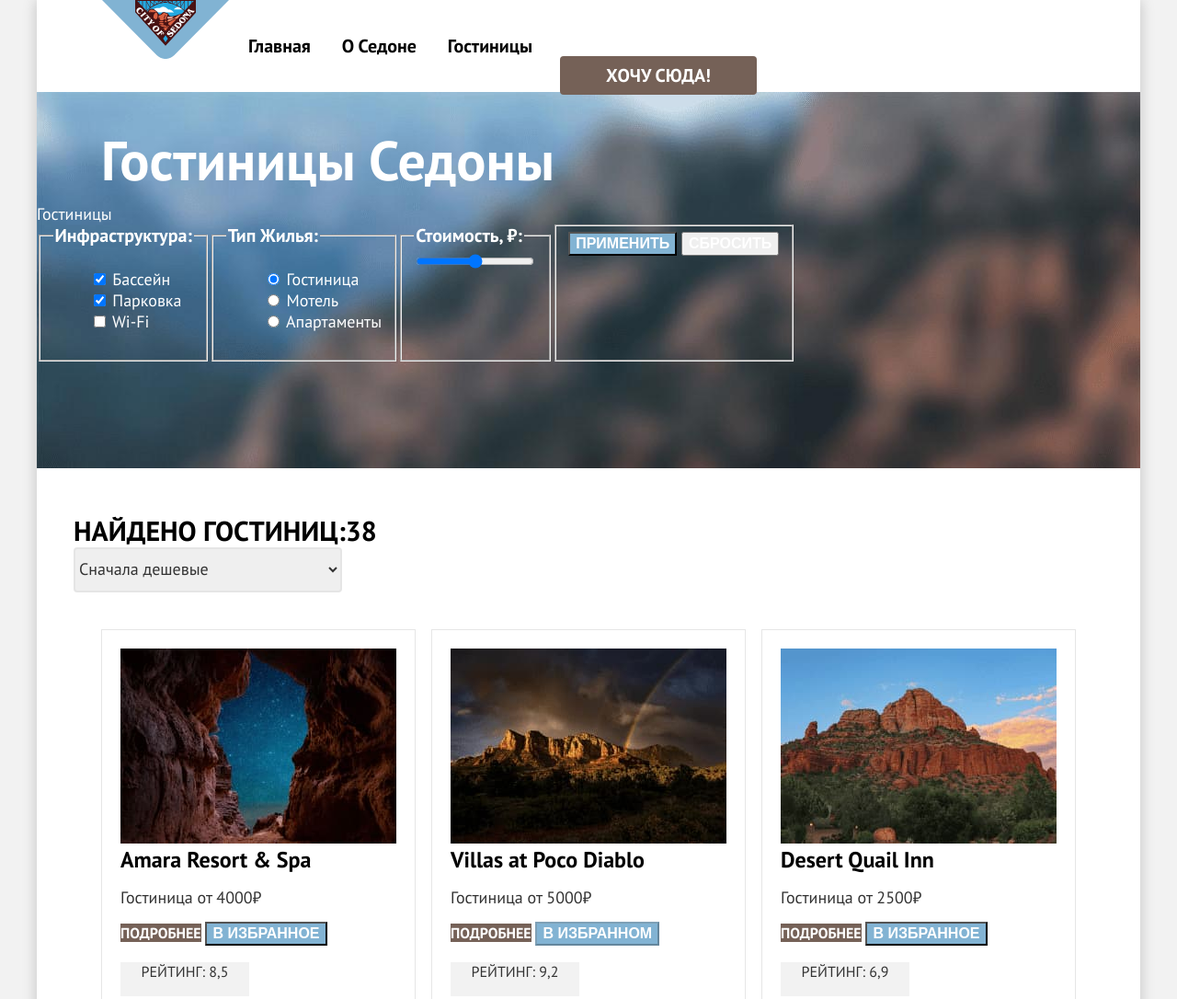
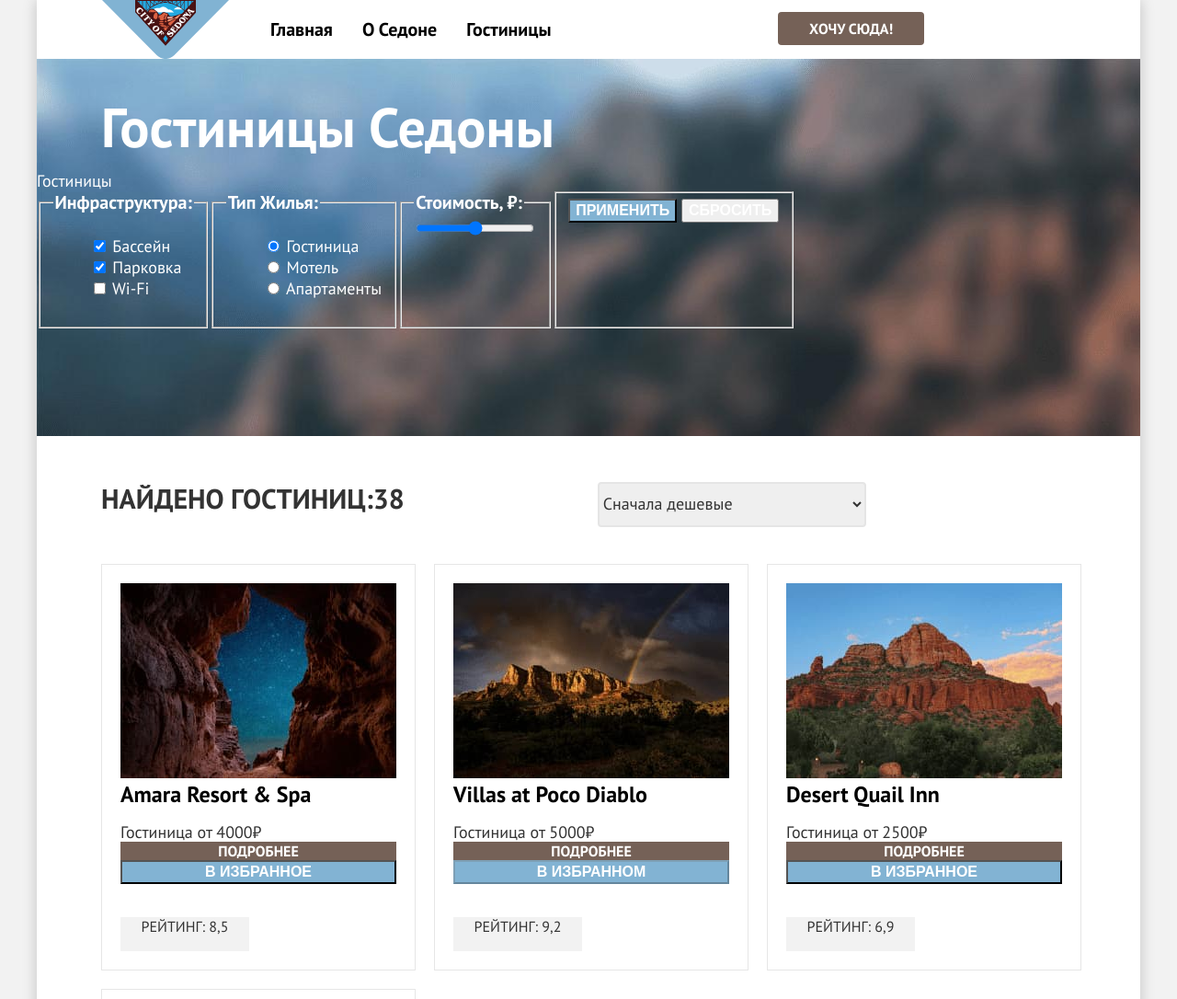
Before and after one commit to htmlacademy-htmlcss/2189459-sedona-35, a plain HTML site: page catalog.html in a window 1280 px wide. Shown: the top 1086 px of the page at 92% size. Drawn offline with Linux system fonts and the light colour scheme.

Commit message:
добавляет меокие сетки

```diff
--- a/сatalog.html
+++ b/catalog.html
@@ -121,7 +121,6 @@
       </section>
     </div>
 
-     <div class="sorting-container">
     <section class="hotels-view-settings">
         <h2 class="sort visually-hidden">Сортировка поиска</h2>
         <p class="hotels-found">Найдено гостиниц:<span>38</span></p>
@@ -140,7 +139,7 @@
           <span class="visually-hidden">Показать список</span>
         </a>
       </section>
-      </div>
+
 
 
       <section class="hotels-cards">
--- a/styles/styles.css
+++ b/styles/styles.css
@@ -66,15 +66,15 @@
 .page-header {
   color: #000000;
   background: #ffffff;
+  padding: 0;
   padding-left: 200px;
   position: relative;
 }
 
 .navigation{
-  display: grid;
-  grid-template-columns: 339px 268px;
-  align-items: center;
+  display: flex;
   padding: 0;
+  margin: 0;
 }
 
 .navigation-list {
@@ -82,14 +82,27 @@
   margin: 0;
   padding: 0;
   display: flex;
-  justify-content: space-between;
   flex-wrap: wrap;
-  margin-left: 30px;
+  width: 450px;
+  padding-left: 38px;
 }
 
-.navigation-user {
-  max-width: 280px;
-  margin-right: auto;
+.navigation-item {
+  padding: 20px 16px;
+}
+
+.navigation-user-list {
+  display: flex;
+  justify-content: ;
+  flex-wrap: wrap;
+  margin: 0;
+  padding: 0;
+  list-style-type: none;
+}
+
+.navigation-user-item {
+  padding: 22px 12px;
+
 }
 
 .navigation-link {
@@ -106,24 +119,23 @@
   padding: 0;
 }
 
-.navigation-user .navigation-link {
-  min-width: 44px;
-  min-height: 64px;
-}
 
 .navigation-button {
   background-color: #756157;
   color: #FFFFFF;
-  font-size: 20px;
-  line-height: 36px;
+  font-size: 16px;
+  line-height: 20px;
   font-weight: 700;
   text-decoration: none;
   text-transform: uppercase;
   text-align: center;
-  width: 160px;
-  height: 36px;
+  width: 92px;
+  min-height: 20px;
   border-radius: 4px;
-  padding: 8px 50px;
+  padding: 8px 34px;
+  box-sizing: border-box;
+  border: none;
+  font-family: "PT Sans", sans-serif;
 }
 
 .main-index {
@@ -320,7 +332,7 @@
   color: #333333;
   margin: 0;
   padding-top: 115px;
-  padding-bottom: 185px;
+  padding-bottom: 105px;
 }
 
 .book-hotels-title {
@@ -340,6 +352,7 @@
   margin: 0 auto;
   text-align: center;
   width: 592px;
+  margin-bottom: 63px;
 }
 
 .hotel-search-button {
@@ -351,6 +364,11 @@
   text-decoration: none;
   text-transform: uppercase;
   text-align: center;
+  padding: 8px 50px;
+  width: 376px;
+  min-height: 52px;
+  border-radius: 4px;
+  font-family: "PT Sans", "Arial", sans-serif;
 }
 
 .page-footer {
@@ -433,6 +451,7 @@
   border: none;
   font-family: "PT Sans", "Arial", sans-serif;
   border-radius: 0 4px 4px 0;
+  box-sizing: border-box;
 }
 
 
@@ -544,7 +563,7 @@
 }
 
 .catalog-products {
-  padding-bottom: 116px;
+  padding-bottom: 117px;
 }
 
 .hotels-form {
@@ -583,10 +602,19 @@
 }
 
 .sorting-container {
-  display: flex;
+  width: 1200px;
+  margin: 0 auto;
   padding: 50px 70px 0 40px;
   color: #000000;
   background-color: #ffffff;
+}
+
+.hotels-view-settings {
+  display: flex;
+  margin-left: 70px;
+  margin-top: 50px;
+  margin-bottom: 0;
+  margin-right: 70px;
 }
 
 
@@ -602,6 +630,7 @@
   text-transform: uppercase;
   margin: 0;
   padding: 0;
+  padding-right: 210px;
 }
 
 .select-control {
@@ -616,6 +645,7 @@
   color: #333333;
   border: 2px solid #E5E5E5;
   border-radius: 4px;
+  font-family: "PT Sans", sans-serif;
 }
 
 .view-type {
@@ -629,19 +659,20 @@
 
 .hotel-list {
   list-style-type: none;
-  display: flex;
-  flex-wrap: wrap;
-  justify-content: space-between;
+  display: grid;
   padding-left: 70px;
   padding-right: 70px;
   padding-top: 40px;
   margin: 0;
+  grid-template-columns: 1fr 1fr 1fr;
+  gap: 20px;
 }
 
 
 .hotel-card-item {
   border: 1px solid #E6E6E6;
   padding: 20px;
+  display: grid;
 
 }
 
@@ -665,7 +696,6 @@
   line-height: 21px;
   margin: 0;
   padding: 0;
-  padding-bottom: 16px;
 }
 
 .hotel-card-button {
```
Also changed, not shown: index.html (+3 -3 lines).
